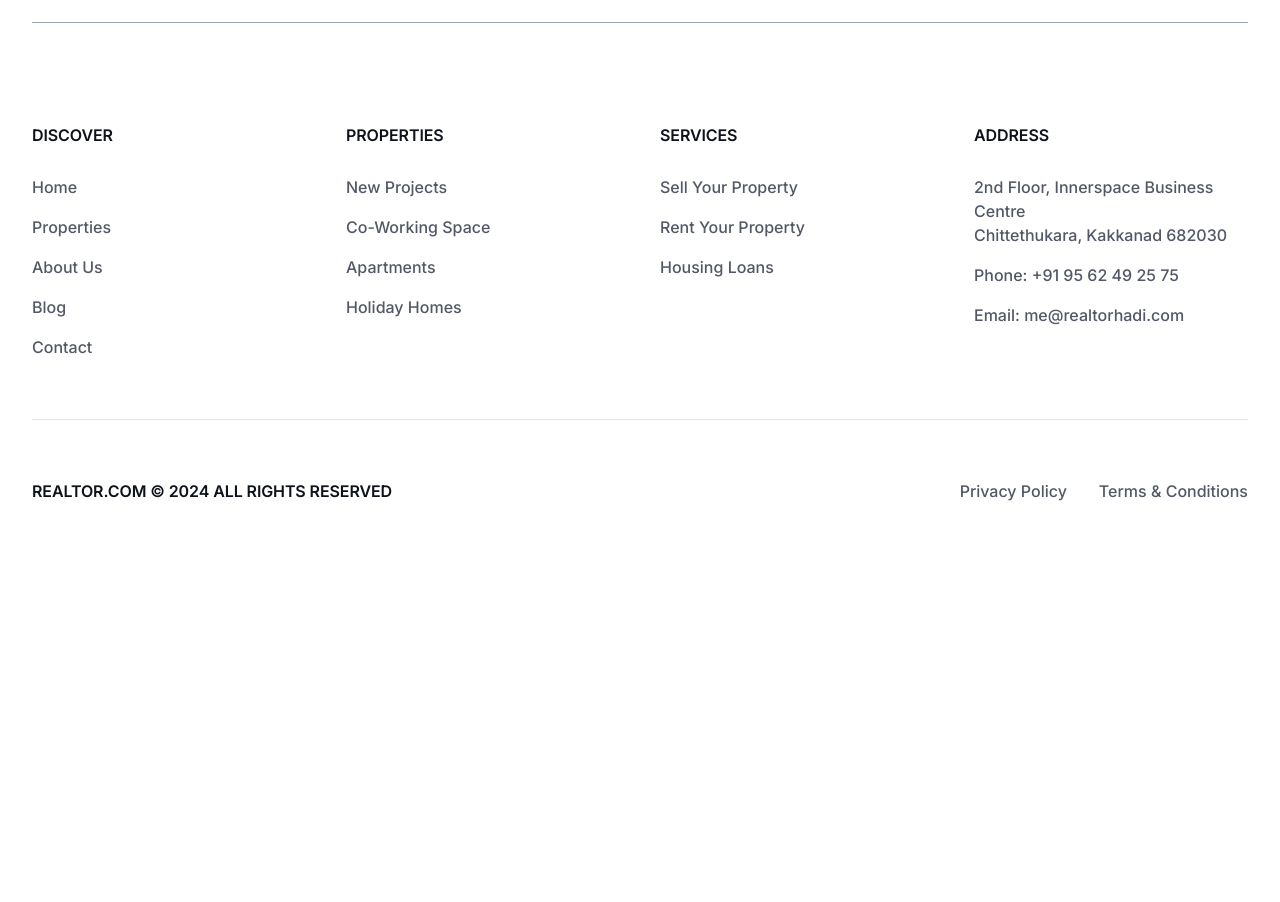
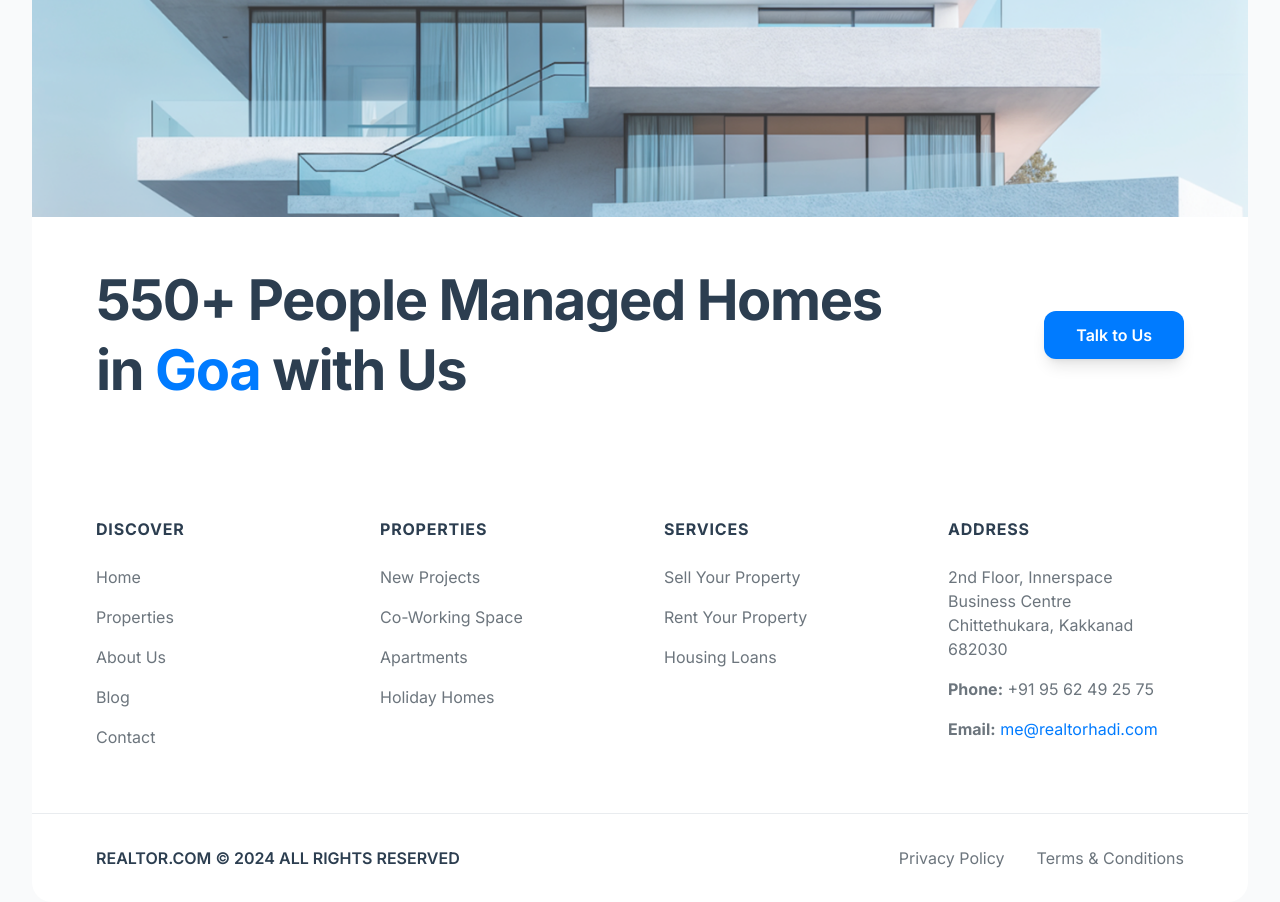
Before and after one commit to anikarakesh/Builder-Sprint-Task, a Next.js app: page / in a window 1280 px wide. Shown: the part 2480-3382 px from the top of the page. Before the commit the page ends 3043 px from the top, so only its background shows below. Built offline with nearby package versions, Linux system fonts and the light colour scheme.

Commit message:
footer completed

```diff
--- a/components/FooterCTA.tsx
+++ b/components/FooterCTA.tsx
@@ -1,69 +1,157 @@
+"use client"
 import React from "react";
 
 export default function FooterCTA() {
   return (
-    <section className="w-full bg-white">
+    <section className="w-full bg-gray-50">
       <div className="mx-auto max-w-screen-2xl px-4 md:px-8">
-        <div className="rounded-[20px] bg-white">
-          <div className="pt-12">
-            <div className="relative mb-10 flex w-full items-center justify-start gap-2.5 pb-[40px] md:pb-[60px]">
-              <div className="pointer-events-none absolute inset-x-0 bottom-0 border-b border-solid border-[#99a0ae]" />
-              <h3 className="grow text-[36px] font-semibold tracking-[-0.56px] text-[#0e121b] md:text-[56px]">
-                <span className="block leading-[44px] md:leading-[64px]">550+ People Managed Homes</span>
-                <span className="leading-[44px] md:leading-[64px]">
-                  in <span className="text-[#0062e0]">Goa</span> with Us
-                </span>
-              </h3>
-              <button className="relative shrink-0 rounded-[10px] bg-[#0062e0] px-[14px] py-2 text-[14px] font-medium tracking-[-0.084px] text-white shadow-[0_1px_2px_rgba(14,18,27,0.24),0_0_0_1px_#335cff]">
-                Talk to Us
-              </button>
+        <div className="rounded-[20px] bg-white overflow-hidden">
+          {/* Hero Section with Background Image */}
+          <div className="relative">
+            {/* Background Image with Overlay */}
+            <div className="h-[350px] md:h-[450px] relative">
+              <img
+                src="/footer_figma_builder.png"
+                alt="Modern luxury home"
+                className="w-full h-full object-cover rounded-t-[20px]"
+                onError={(e) => {
+                  // Fallback to a placeholder if image fails to load
+                  e.currentTarget.src = "https://images.unsplash.com/photo-1600596542815-ffad4c1539a9?ixlib=rb-4.0.3&auto=format&fit=crop&w=2075&q=80";
+                }}
+              />
+              {/* White Overlay - only on image */}
+              <div className="absolute inset-0 bg-white/20 rounded-t-[20px]" />
             </div>
-            <div className="grid grid-cols-2 gap-10 py-[40px] md:grid-cols-4 md:py-[60px]">
-              <div className="flex flex-col gap-7">
-                <div className="text-[16px] font-semibold uppercase tracking-[-0.096px] text-[#0e121b]">Discover</div>
-                <div className="flex flex-col gap-4 text-[16px] font-medium text-[#525866]">
-                  <span>Home</span>
-                  <span>Properties</span>
-                  <span>About Us</span>
-                  <span>Blog</span>
-                  <span>Contact</span>
+          </div>
+
+          {/* Content Section - Completely separate from image */}
+          <div className="px-8 md:px-12 lg:px-16 py-8 md:py-12 bg-white">
+            <div className="flex flex-col md:flex-row md:items-center md:justify-between gap-6">
+              {/* Main Heading */}
+              <div className="flex-1">
+                <h2 className="text-[32px] md:text-[48px] lg:text-[56px] font-bold text-[#2c3e50] leading-tight tracking-tight">
+                  <span className="block">550+ People Managed Homes</span>
+                  <span className="block">
+                    in <span className="text-[#007bff]">Goa</span> with Us
+                  </span>
+                </h2>
+              </div>
+
+              {/* CTA Button */}
+              <div className="flex-shrink-0">
+                <button className="bg-[#007bff] hover:bg-[#0056b3] text-white px-8 py-3 rounded-[12px] text-[16px] font-semibold transition-all duration-200 hover:scale-105 hover:shadow-xl shadow-lg">
+                  Talk to Us
+                </button>
+              </div>
+            </div>
+          </div>
+
+          {/* Footer Links Section */}
+          <div className="px-8 md:px-12 lg:px-16 py-12 md:py-16">
+            <div className="grid grid-cols-2 md:grid-cols-4 gap-8 md:gap-12">
+              {/* Discover Column */}
+              <div className="space-y-6">
+                <h3 className="text-[16px] font-bold uppercase tracking-wider text-[#2c3e50]">
+                  DISCOVER
+                </h3>
+                <div className="space-y-4">
+                  {['Home', 'Properties', 'About Us', 'Blog', 'Contact'].map((item) => (
+                    <a
+                      key={item}
+                      href="#"
+                      className="block text-[16px] text-[#6c757d] hover:text-[#007bff] transition-colors duration-200"
+                    >
+                      {item}
+                    </a>
+                  ))}
                 </div>
               </div>
-              <div className="flex flex-col gap-7">
-                <div className="text-[16px] font-semibold uppercase tracking-[-0.096px] text-[#0e121b]">Properties</div>
-                <div className="flex flex-col gap-4 text-[16px] font-medium text-[#525866]">
-                  <span>New Projects</span>
-                  <span>Co-Working Space</span>
-                  <span>Apartments</span>
-                  <span>Holiday Homes</span>
+
+              {/* Properties Column */}
+              <div className="space-y-6">
+                <h3 className="text-[16px] font-bold uppercase tracking-wider text-[#2c3e50]">
+                  PROPERTIES
+                </h3>
+                <div className="space-y-4">
+                  {['New Projects', 'Co-Working Space', 'Apartments', 'Holiday Homes'].map((item) => (
+                    <a
+                      key={item}
+                      href="#"
+                      className="block text-[16px] text-[#6c757d] hover:text-[#007bff] transition-colors duration-200"
+                    >
+                      {item}
+                    </a>
+                  ))}
                 </div>
               </div>
-              <div className="flex flex-col gap-7">
-                <div className="text-[16px] font-semibold uppercase tracking-[-0.096px] text-[#0e121b]">Services</div>
-                <div className="flex flex-col gap-4 text-[16px] font-medium text-[#525866]">
-                  <span>Sell Your Property</span>
-                  <span>Rent Your Property</span>
-                  <span>Housing Loans</span>
+
+              {/* Services Column */}
+              <div className="space-y-6">
+                <h3 className="text-[16px] font-bold uppercase tracking-wider text-[#2c3e50]">
+                  SERVICES
+                </h3>
+                <div className="space-y-4">
+                  {['Sell Your Property', 'Rent Your Property', 'Housing Loans'].map((item) => (
+                    <a
+                      key={item}
+                      href="#"
+                      className="block text-[16px] text-[#6c757d] hover:text-[#007bff] transition-colors duration-200"
+                    >
+                      {item}
+                    </a>
+                  ))}
                 </div>
               </div>
-              <div className="flex flex-col gap-7">
-                <div className="text-[16px] font-semibold uppercase tracking-[-0.096px] text-[#0e121b]">Address</div>
-                <div className="flex flex-col gap-4 text-[16px] font-medium text-[#525866]">
-                  <span>
-                    <span className="block">2nd Floor, Innerspace Business Centre</span>
-                    <span>Chittethukara, Kakkanad 682030</span>
-                  </span>
-                  <span>Phone: +91 95 62 49 25 75</span>
-                  <span>Email: me@realtorhadi.com</span>
+
+              {/* Address Column */}
+              <div className="space-y-6">
+                <h3 className="text-[16px] font-bold uppercase tracking-wider text-[#2c3e50]">
+                  ADDRESS
+                </h3>
+                <div className="space-y-4 text-[16px] text-[#6c757d]">
+                  <div>
+                    <div>2nd Floor, Innerspace Business Centre</div>
+                    <div>Chittethukara, Kakkanad 682030</div>
+                  </div>
+                  <div>
+                    <strong>Phone:</strong> +91 95 62 49 25 75
+                  </div>
+                  <div>
+                    <strong>Email:</strong>{' '}
+                    <a
+                      href="mailto:me@realtorhadi.com"
+                      className="text-[#007bff] hover:underline"
+                    >
+                      me@realtorhadi.com
+                    </a>
+                  </div>
                 </div>
               </div>
             </div>
-            <div className="relative flex w-full flex-col items-start justify-between gap-6 py-[40px] md:flex-row md:py-[60px]">
-              <div className="pointer-events-none absolute inset-0 border-t border-solid border-[#e1e4ea]" />
-              <div className="text-[16px] font-semibold uppercase tracking-[-0.096px] text-[#0e121b]">realtor.com © 2024 All rights reserved</div>
-              <div className="flex items-center justify-end gap-8 md:w-[392px]">
-                <span className="text-right text-[16px] font-medium text-[#525866]">Privacy Policy</span>
-                <span className="text-right text-[16px] font-medium text-[#525866]">Terms & Conditions</span>
+          </div>
+
+          {/* Bottom Section */}
+          <div className="border-t border-[#e9ecef] px-8 md:px-12 lg:px-16 py-8">
+            <div className="flex flex-col md:flex-row md:items-center md:justify-between gap-6">
+              {/* Copyright */}
+              <div className="text-[16px] font-semibold text-[#2c3e50]">
+                REALTOR.COM © 2024 ALL RIGHTS RESERVED
+              </div>
+
+              {/* Legal Links */}
+              <div className="flex flex-col md:flex-row gap-4 md:gap-8">
+                <a
+                  href="#"
+                  className="text-[16px] text-[#6c757d] hover:text-[#007bff] transition-colors duration-200"
+                >
+                  Privacy Policy
+                </a>
+                <a
+                  href="#"
+                  className="text-[16px] text-[#6c757d] hover:text-[#007bff] transition-colors duration-200"
+                >
+                  Terms & Conditions
+                </a>
               </div>
             </div>
           </div>
```
Also changed, not shown: public/footer_figma_builder.png (added).
